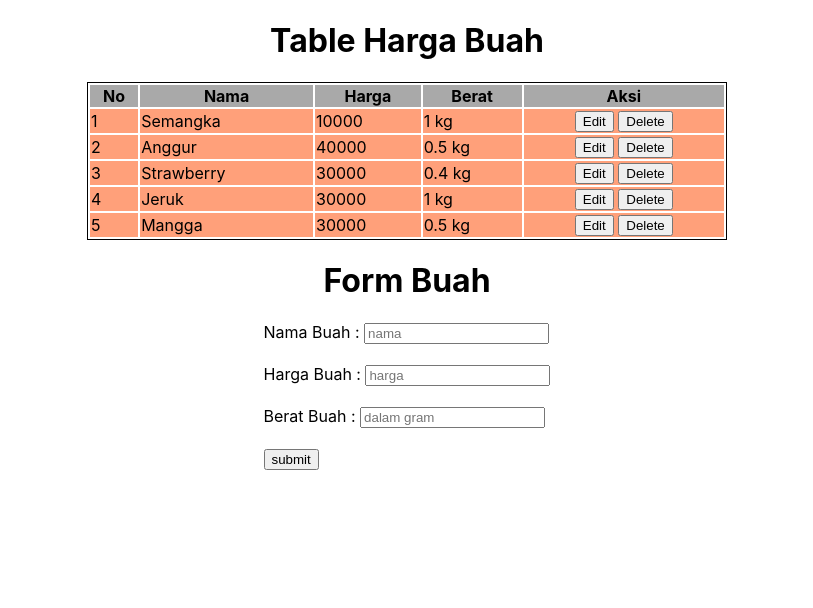
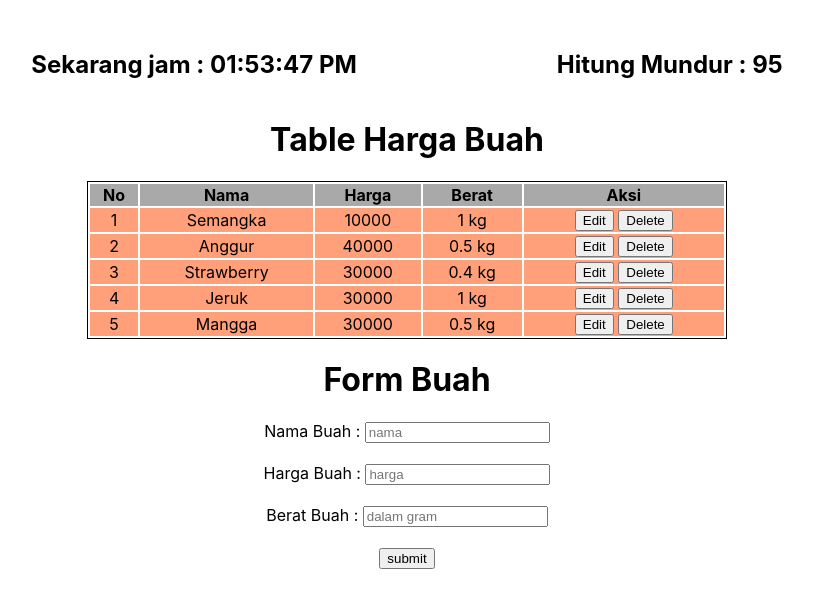
Before and after one commit to agnynureza/sanbercode-reactjs-0720-week3, a React (Create React App) app: page / in a window 1280 px wide. Shown: the top 608 px of the page, without its empty margins (233-1046 px from the left). Built offline with nearby package versions, Linux system fonts and the light colour scheme.

Commit message:
pekan 3 : tugas 13

```diff
--- a/src/App.js
+++ b/src/App.js
@@ -1,11 +1,12 @@
 import React from 'react';
 import './App.css';
 import Tugas13 from './tugas13/tugas13';
-//import Tugas12 from './tugas12/tugas12';
+import Tugas12 from './tugas12/tugas12';
 
 function App() {
   return (
     <div>
+      <Tugas12 start={100}/>
       <Tugas13 />
     </div>
   );
```
Also changed, not shown: src/tugas13/tugas13.js (+2 -5 lines).
